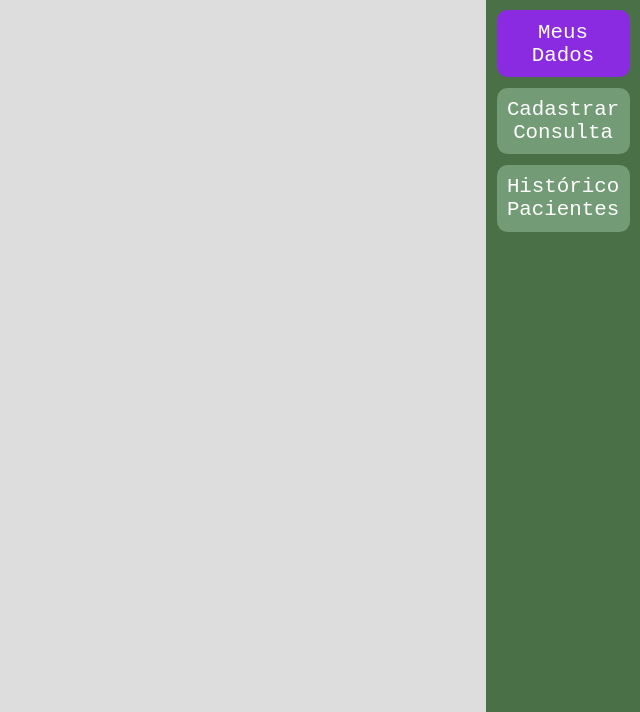
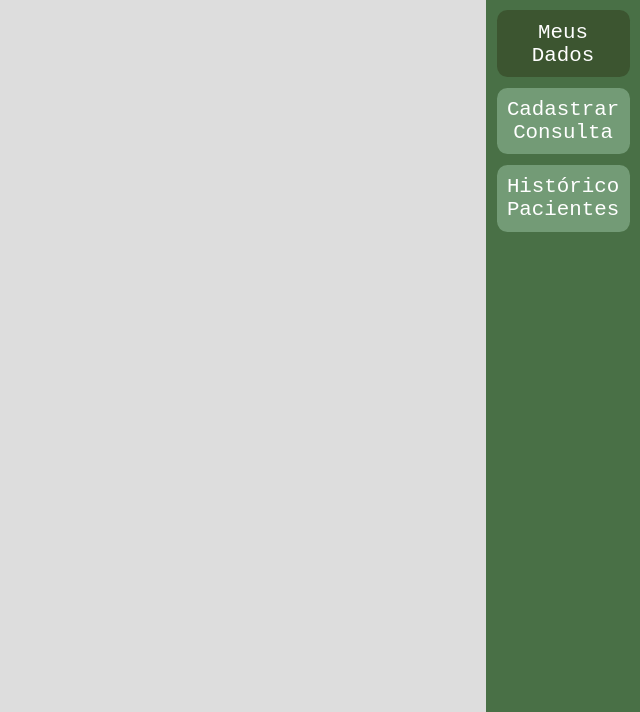
Before and after one commit to NycoleRibeiro/Sistema-de-plano-de-saude, a PHP site: page /medico_dados.html in a window 1280 px wide. Shown: the part 88-800 px from the top of the page, without its empty margins (640-1280 px from the left). Run offline with PHP 8.4, Linux system fonts and the light colour scheme.

Commit message:
up colors

```diff
--- a/style/lab.css
+++ b/style/lab.css
@@ -2,5 +2,5 @@ a{
     text-decoration: none;
 }
 #atual{
-    background-color: blueviolet;
+    background-color: rgb(60, 85, 48);
 }
--- a/style/med.css
+++ b/style/med.css
@@ -2,5 +2,5 @@ a{
     text-decoration: none;
 }
 #atual{
-    background-color: blueviolet;
+    background-color: rgb(60, 85, 48);
 }
--- a/style/pac.css
+++ b/style/pac.css
@@ -2,5 +2,5 @@ a{
     text-decoration: none;
 }
 #atual{
-    background-color: blueviolet;
+    background-color: rgb(60, 85, 48);
 }
```
